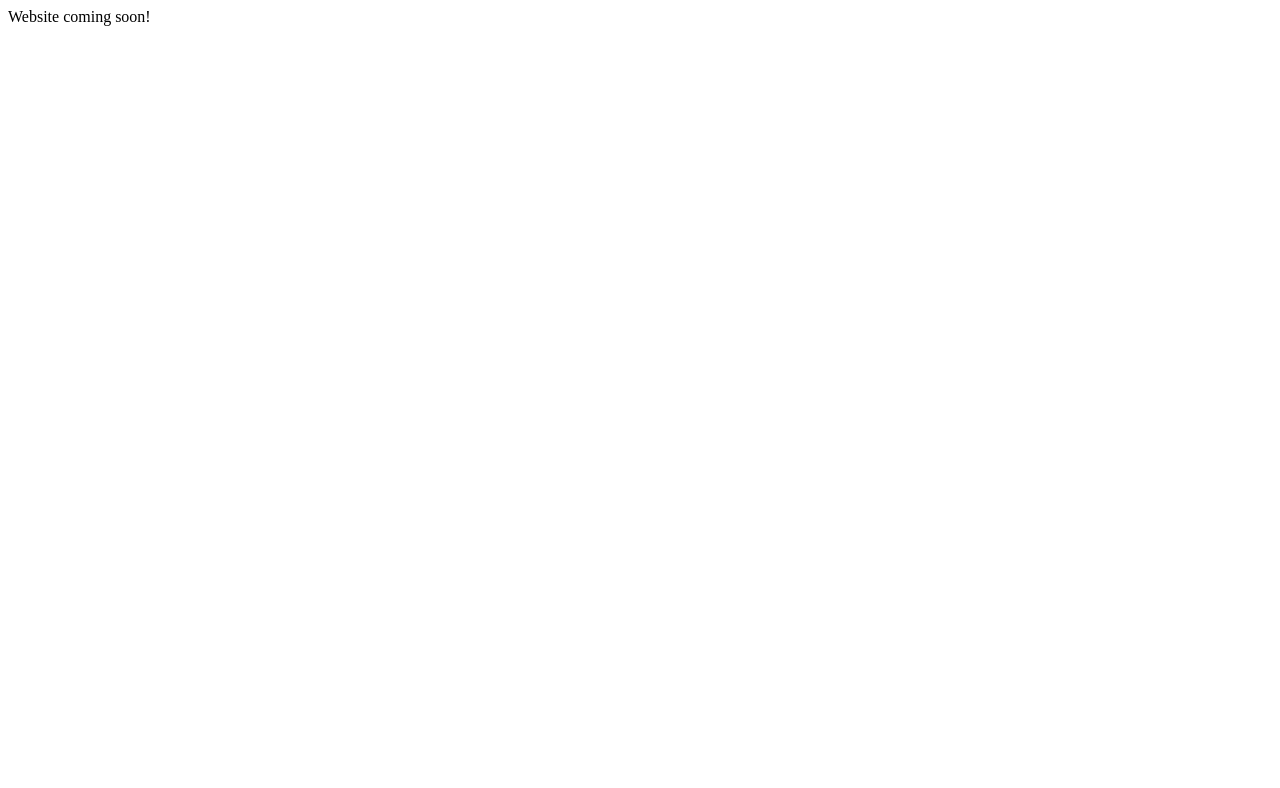
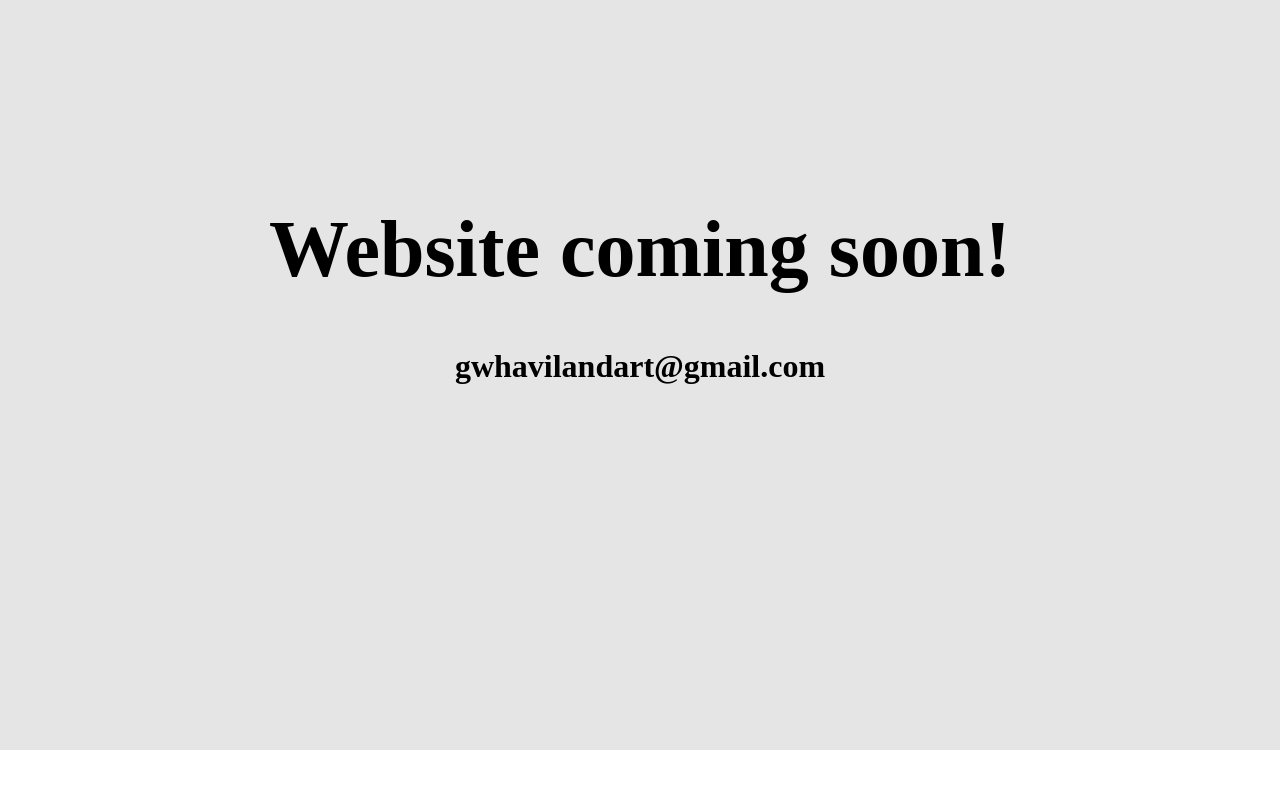
Before and after one commit to gracehaviland/gracehaviland.github.io, a plain HTML site: page index.html in a window 1280 px wide. Drawn offline with Linux system fonts and the light colour scheme.

Commit message:
Placeholder content

```diff
--- a/index.html
+++ b/index.html
@@ -1,3 +1,29 @@
 <html>
-  Website coming soon!
+  <head>
+    <title>Grace Haviland</title>
+    <style>
+      body {
+        margin: 0;
+      }
+      .coming-soon {
+        background: rgba(0,0,0,0.1);
+        text-align: center;
+        vertical-align: middle;
+        height: 600px;
+        padding-top: 150px;
+      }
+      .coming-soon h1 {
+        font-size: 5em;
+      }
+      .coming-soon h3 {
+        font-size: 2em;
+      }
+    </style>
+  </head>
+  <body>
+    <div class="coming-soon">
+      <h1>Website coming soon!</h1>
+      <h3>gwhavilandart@gmail.com</h3>
+    </div>
+  </body>
 </html>
```
